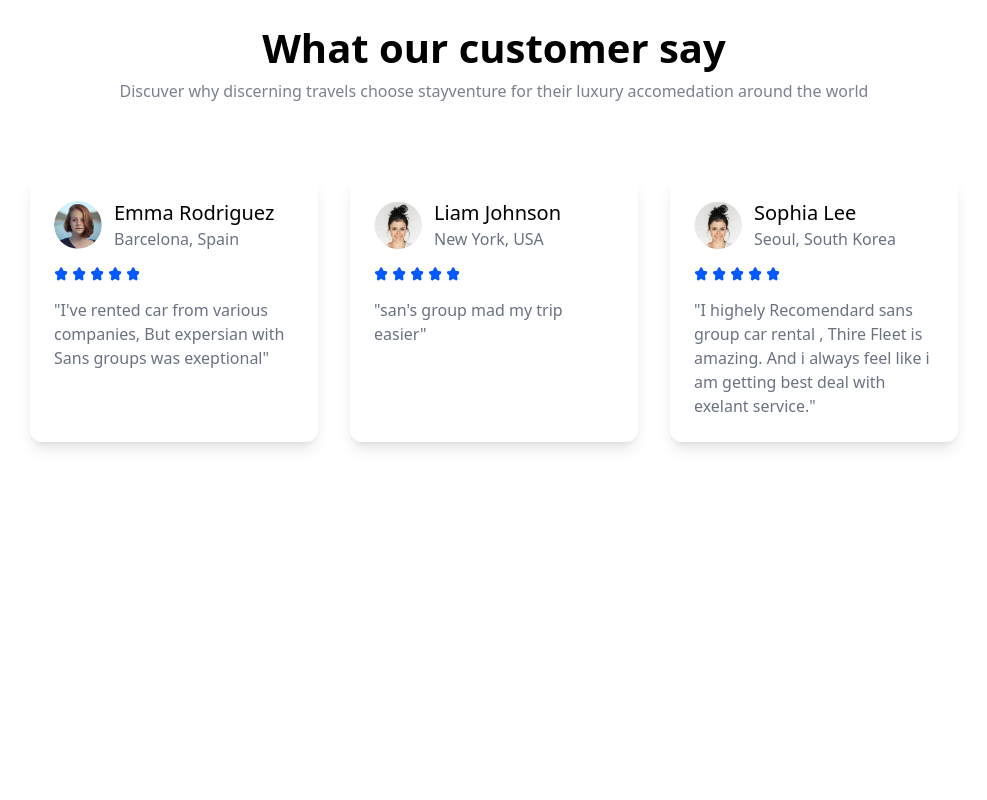
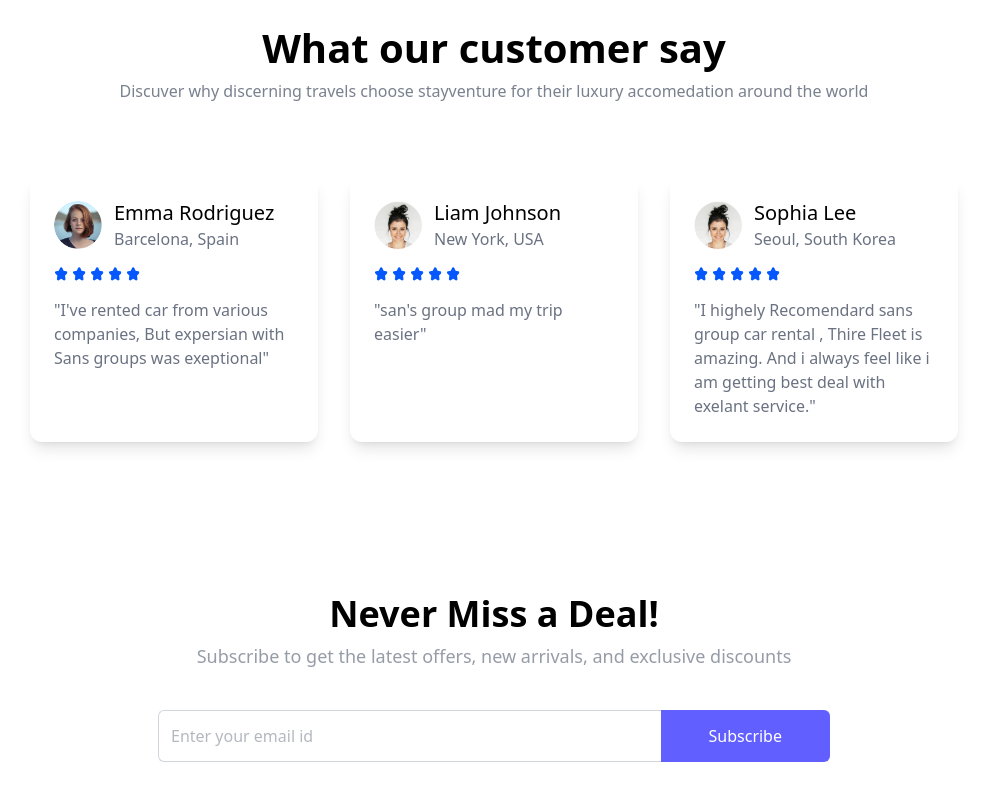
Before and after one commit to alasaneeth/car-rental-mern-application, a React (Vite) app in the folder frontend/: page / in a window 1280 px wide. Shown: the part 2474-3274 px from the top of the page, without its empty margins (146-1133 px from the left). Before the commit the page ends 3028 px from the top, so only its background shows below. Built offline with nearby package versions, Linux system fonts and the light colour scheme.

Commit message:
Feat: Implement News letter component

```diff
--- /dev/null
+++ b/frontend/src/components/NewsLetter.jsx
@@ -0,0 +1,25 @@
+import React from 'react'
+
+const NewsLetter = () => {
+  return (
+     <div className="flex flex-col items-center justify-center text-center space-y-2 max-md:px-4 my-10 mb-40">
+            <h1 className="md:text-4xl text-2xl font-semibold">Never Miss a Deal!</h1>
+            <p className="md:text-lg text-gray-500/70 pb-8">
+                Subscribe to get the latest offers, new arrivals, and exclusive discounts
+            </p>
+            <form className="flex items-center justify-between max-w-2xl w-full md:h-13 h-12">
+                <input
+                    className="border border-gray-300 rounded-md h-full border-r-0 outline-none w-full rounded-r-none px-3 text-gray-500"
+                    type="text"
+                    placeholder="Enter your email id"
+                    required
+                />
+                <button type="submit" className="md:px-12 px-8 h-full text-white bg-indigo-500 hover:bg-indigo-600 transition-all cursor-pointer rounded-md rounded-l-none">
+                    Subscribe
+                </button>
+            </form>
+        </div>
+  )
+}
+
+export default NewsLetter
--- a/frontend/src/pages/Home.jsx
+++ b/frontend/src/pages/Home.jsx
@@ -3,6 +3,7 @@
 import FeaturedSection from '../components/FeaturedSection'
 import Banner from '../components/Banner'
 import Testimonials from '../components/Testimonials'
+import NewsLetter from '../components/NewsLetter'
 
 const Home = () => {
   return (
@@ -11,6 +12,7 @@
         <FeaturedSection/>
         <Banner/>
         <Testimonials/>
+        <NewsLetter/>
     </>
   )
 }
```
